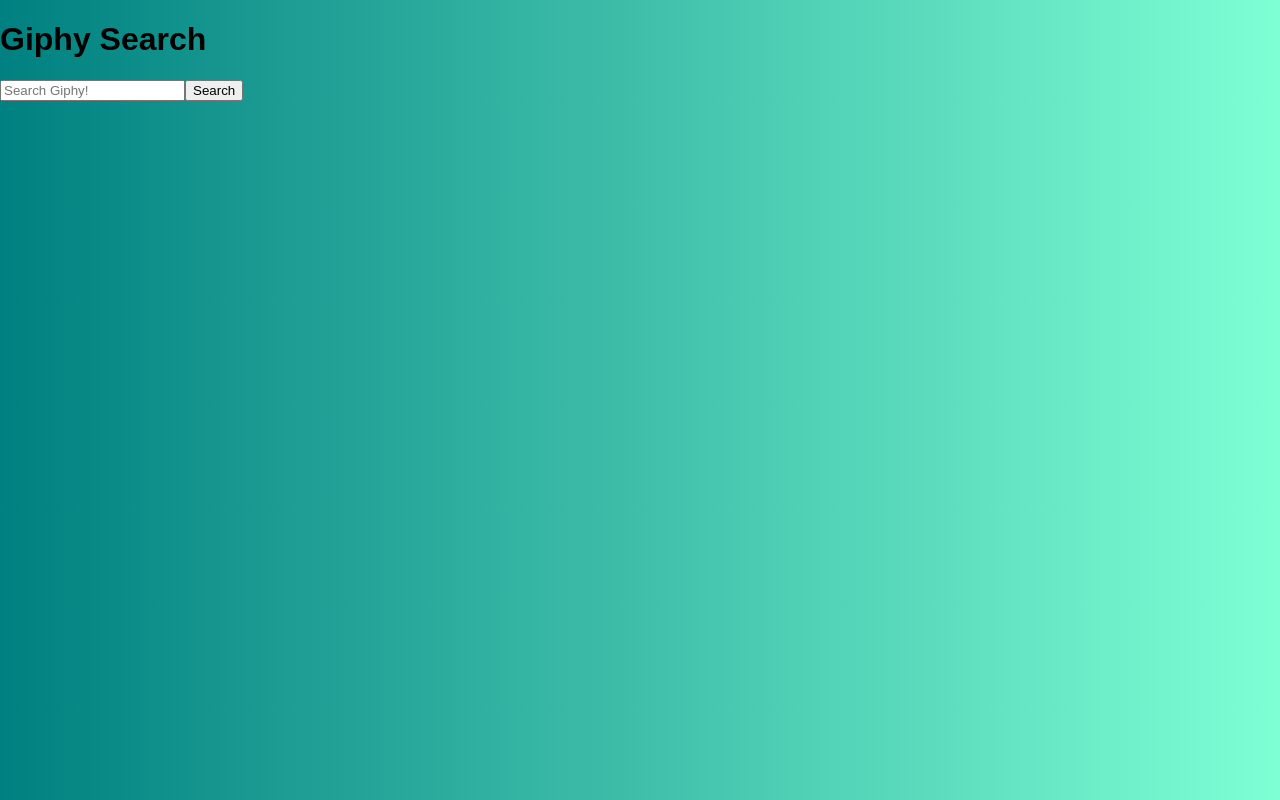
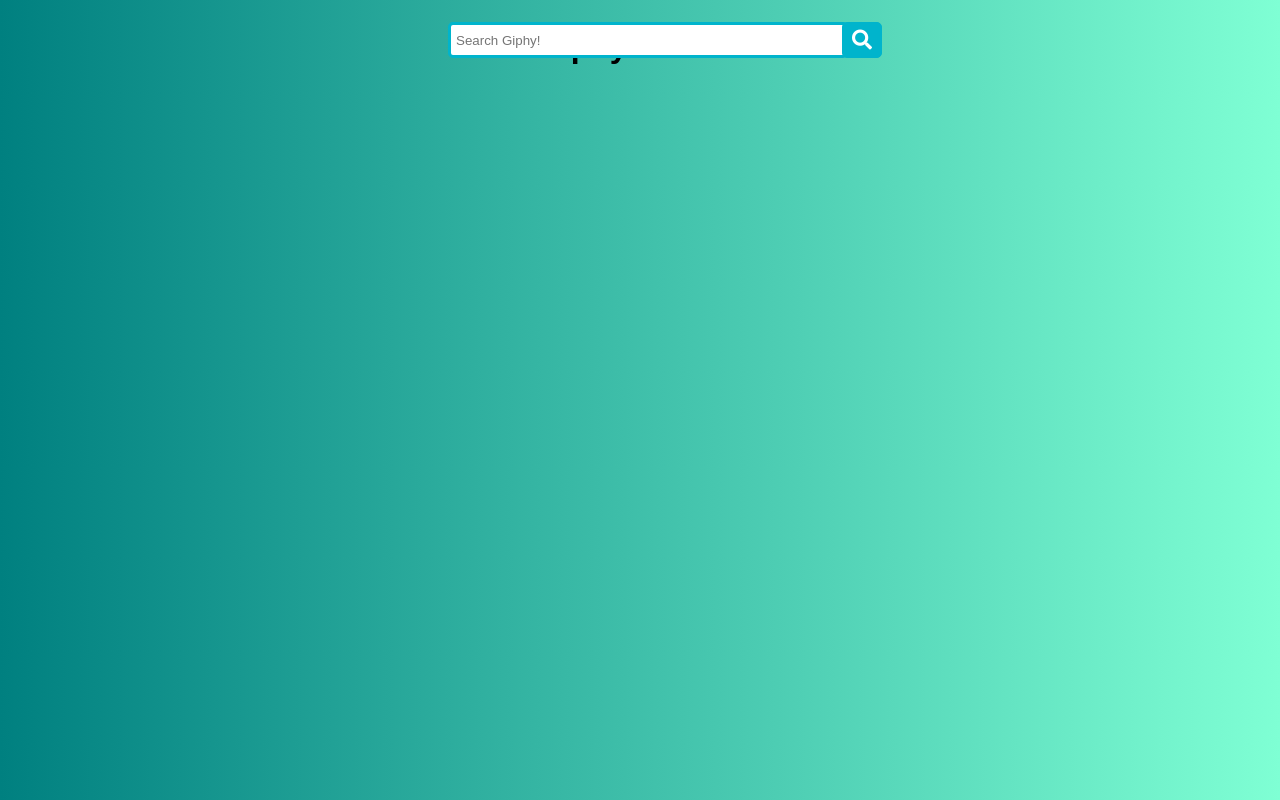
Before and after one commit to jessicaonly/giphyrepo, a React (Create React App) app: page / in a window 1280 px wide. Built offline with nearby package versions, Linux system fonts and the light colour scheme; a web font is replaced by a local one.

Commit message:
flexbox stuff

```diff
--- a/public/index.html
+++ b/public/index.html
@@ -2,40 +2,19 @@
 <html lang="en">
   <head>
     <link href="https://fonts.googleapis.com/css?family=Sawarabi+Mincho" rel="stylesheet">
+    <link rel="stylesheet" href="https://use.fontawesome.com/releases/v5.2.0/css/all.css" integrity="sha384-hWVjflwFxL6sNzntih27bfxkr27PmbbK/iSvJ+a4+0owXq79v+lsFkW54bOGbiDQ" crossorigin="anonymous">
     <meta charset="utf-8">
     <meta name="viewport" content="width=device-width, initial-scale=1, shrink-to-fit=no">
     <meta name="theme-color" content="#000000">
-    <!--
-      manifest.json provides metadata used when your web app is added to the
-      homescreen on Android. See https://developers.google.com/web/fundamentals/engage-and-retain/web-app-manifest/
-    -->
+
     <link rel="manifest" href="%PUBLIC_URL%/manifest.json">
-    <link rel="shortcut icon" href="%PUBLIC_URL%/favicon.ico">
-    <!--
-      Notice the use of %PUBLIC_URL% in the tags above.
-      It will be replaced with the URL of the `public` folder during the build.
-      Only files inside the `public` folder can be referenced from the HTML.
-
-      Unlike "/favicon.ico" or "favicon.ico", "%PUBLIC_URL%/favicon.ico" will
-      work correctly both with client-side routing and a non-root public URL.
-      Learn how to configure a non-root public URL by running `npm run build`.
-    -->
-    <title>React App</title>
+    <link rel="shortcut icon" href="%PUBLIC_URL%/puppy.jpg">
+    <title>Giphy Search</title>
   </head>
   <body>
     <noscript>
       You need to enable JavaScript to run this app.
     </noscript>
     <div id="root"></div>
-    <!--
-      This HTML file is a template.
-      If you open it directly in the browser, you will see an empty page.
-
-      You can add webfonts, meta tags, or analytics to this file.
-      The build step will place the bundled scripts into the <body> tag.
-
-      To begin the development, run `npm start` or `yarn start`.
-      To create a production bundle, use `npm run build` or `yarn build`.
-    -->
   </body>
 </html>
--- a/src/App.css
+++ b/src/App.css
@@ -1,7 +1,12 @@
 body {
+  display: flex;
+  justify-content: center;
   font-family: 'Sawarabi Mincho', sans-serif;
+  color: black;
   background-image: linear-gradient(to right, teal , aquamarine);
+  padding: .5%
 }
+
 
 .results {
   display: grid;
@@ -9,3 +14,22 @@
   grid-gap: 3px;
   grid-auto-rows: minmax(100px, auto);
 }
+
+
+.Collapsible__contentInner {
+  padding: 10px;
+  border: 3px solid lightgray;
+  border-top: 0;
+}
+
+.Collapsible__trigger {
+  display: flex;
+  justify-content: center;
+  font-weight: 400;
+  text-decoration: none;
+  color: black;
+  position: relative;
+  border: 3px solid lightgray;
+  padding: 10px;
+  color: black;
+}
--- a/src/App.js
+++ b/src/App.js
@@ -31,8 +31,8 @@
       responseJson.data.forEach(function(gif){
         gifs.push({
         gif: gif.images.fixed_height.url,
-        rating: gif.rating,
-        source: gif.source_post_url
+        rating: gif.rating.toUpperCase(),
+        username: gif.username
         });
       })
 
@@ -50,10 +50,9 @@
   render() {
     return (
       <div className="App">
-        <header className="App-header">
-          <h1 className="App-title">Giphy Search</h1>
-        </header>
-
+        <div className="Header">
+         <h1>Giphy Search</h1>
+         </div>
         <div className="searchBar">
        <Search searchGiphy={this.searchGiphy}/>
         </div>
@@ -63,8 +62,8 @@
           this.state.results.map((gif, index) => {
             return (
               <Collapsible trigger={<Results key={index} gifContent={gif.gif}/> }>
-              <p>Rating:{gif.rating}</p>
-              <p>Source: {gif.source}</p>
+              <p>Rating: {gif.rating}</p>
+              <p>Username: {gif.username}</p>
               </Collapsible>
             )
           })
--- a/src/Search/Search.css
+++ b/src/Search/Search.css
@@ -0,0 +1,36 @@
+.searchInput {
+  float: left;
+  width: 100%;
+  border: 3px solid #00B4CC;
+  padding: 5px;
+  height: 20px;
+  border-radius: 5px;
+  outline: none;
+  color: #9DBFAF;
+}
+
+.searchInput:focus{
+  color: #00B4CC
+}
+
+.searchButton {
+  position: absolute;
+  right: -50px;
+  width: 40px;
+  height: 36px;
+  border: 1px solid #00B4CC;
+  background: #00B4CC;
+  text-align: center;
+  color: #fff;
+  border-radius: 5px;
+  cursor: pointer;
+  font-size: 20px;
+}
+
+.formWrapper{
+  width: 30%;
+  position: absolute;
+  top: 5%;
+  left: 50%;
+  transform: translate(-50%, -50%);
+}
--- a/src/Search/Search.jsx
+++ b/src/Search/Search.jsx
@@ -35,7 +35,8 @@
         onChange={this.handleUserInput}
       />
       <button className="searchButton"
-      onClick={this.sendSearch}>Search</button>
+      onClick={this.sendSearch}><i class="fas fa-search"></i>
+    </button>
       </div>
     )
   }
```
Also changed, not shown: public/puppy.jpg (added), 1 other file (tests, documents, lock files or other folders).
